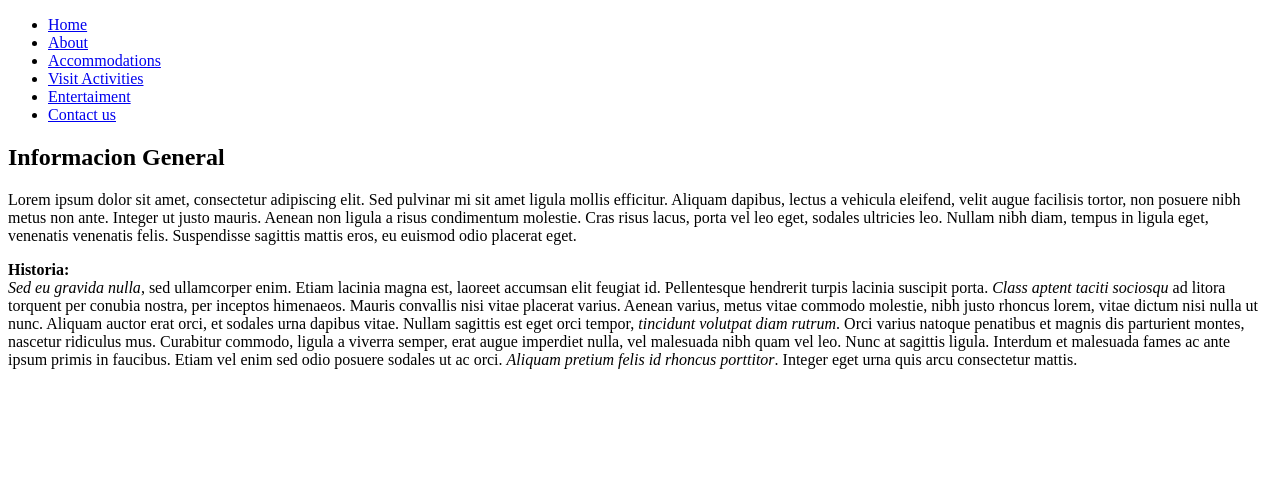
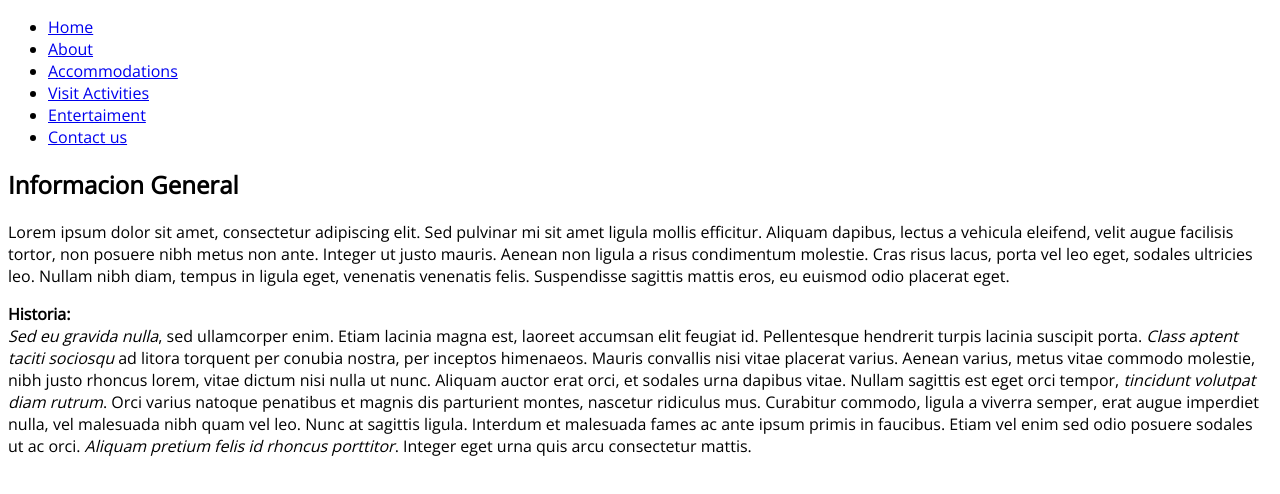
Before and after one commit to ImportFromCBastian/Henry-Page, a plain HTML site: page about.html in a window 1280 px wide. Drawn offline with nearby package versions, Linux system fonts and the light colour scheme.

Commit message:
feat(styles):Added styles to the page

```diff
--- a/about.html
+++ b/about.html
@@ -3,6 +3,7 @@
   <head>
     <meta charset="UTF-8">
     <meta name="viewport" content="width=device-width, initial-scale=1.0">
+    <link rel="stylesheet" href="index.css">
     <title>Document</title>
   </head>
   <body>
--- /dev/null
+++ b/index.css
@@ -0,0 +1,4 @@
+@import url('https://fonts.googleapis.com/css2?family=Open+Sans:wght@300&display=swap');
+*{
+  font-family: 'Open Sans', sans-serif;
+}
```
Also changed, not shown: accommodation.html (+1 -0 lines), entertaiment.html (+1 -0 lines), form.html (+1 -0 lines), index.html (+1 -0 lines), visits_activities.htm (+1 -0 lines).
